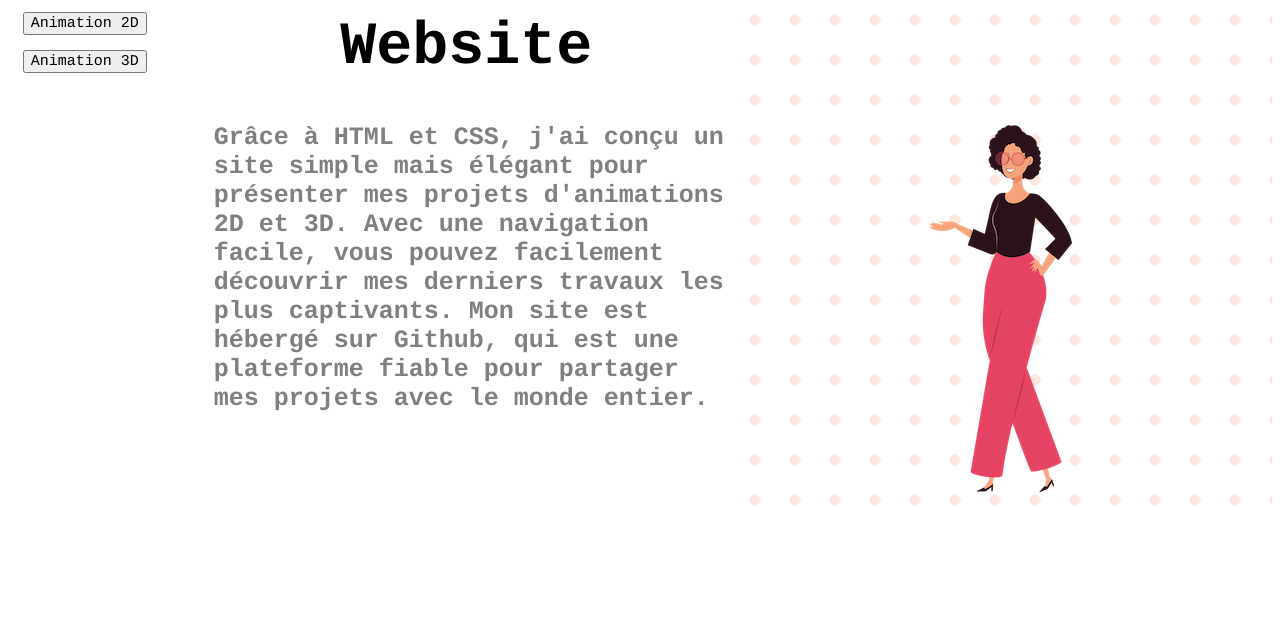
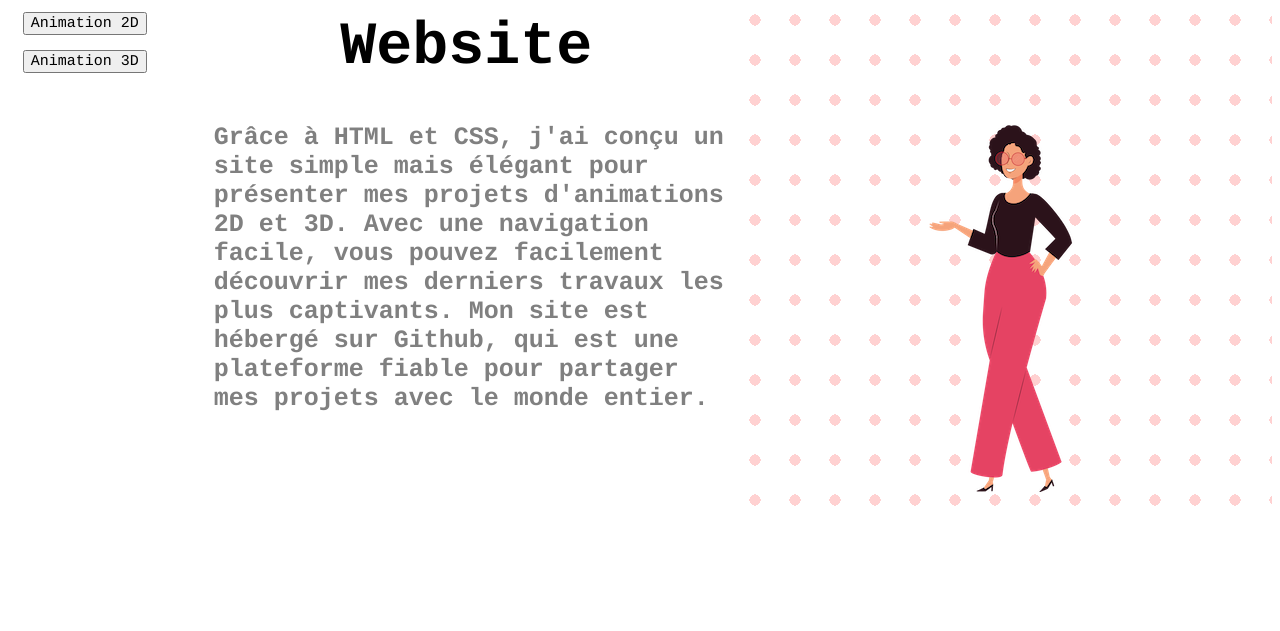
Before and after one commit to Poisch/Poisch.github.io, a plain HTML site: page index.html in a window 1280 px wide. Shown: the part 169-800 px from the top of the page. Drawn offline with Linux system fonts and the light colour scheme.

Commit message:
Color polka dots

```diff
--- a/styles.css
+++ b/styles.css
@@ -44,7 +44,7 @@ button{
 .contenu{
     float: right;
     width: 50%;
-    background-image: radial-gradient(#ffe6e1 20%, #ffffff 20%);
+    background-image: radial-gradient( #ffd1d1 20%, #ffffff 20%);
     background-position: 0 0;
     background-size: 40px 40px;
     margin-top: 10%;
```
